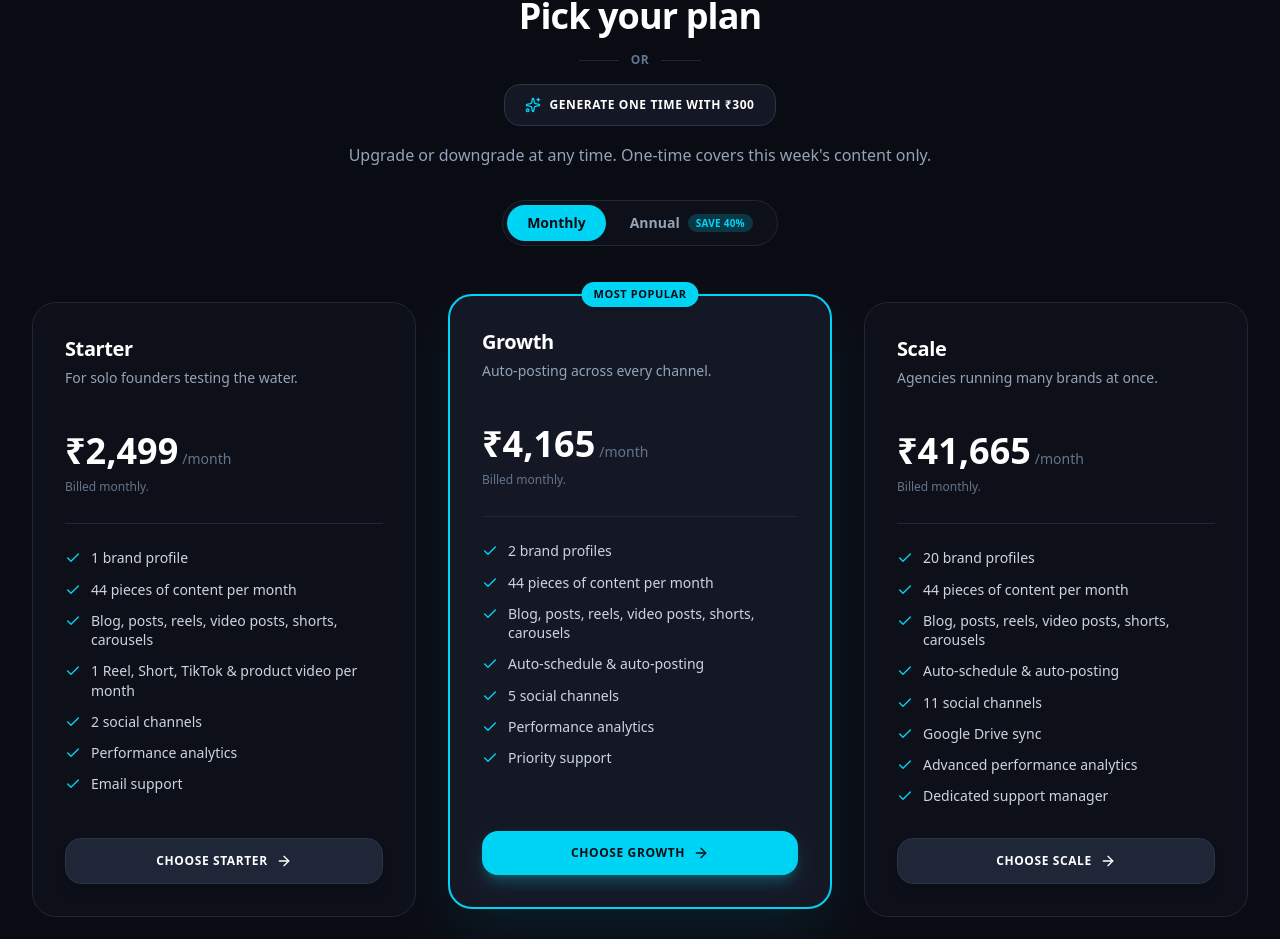
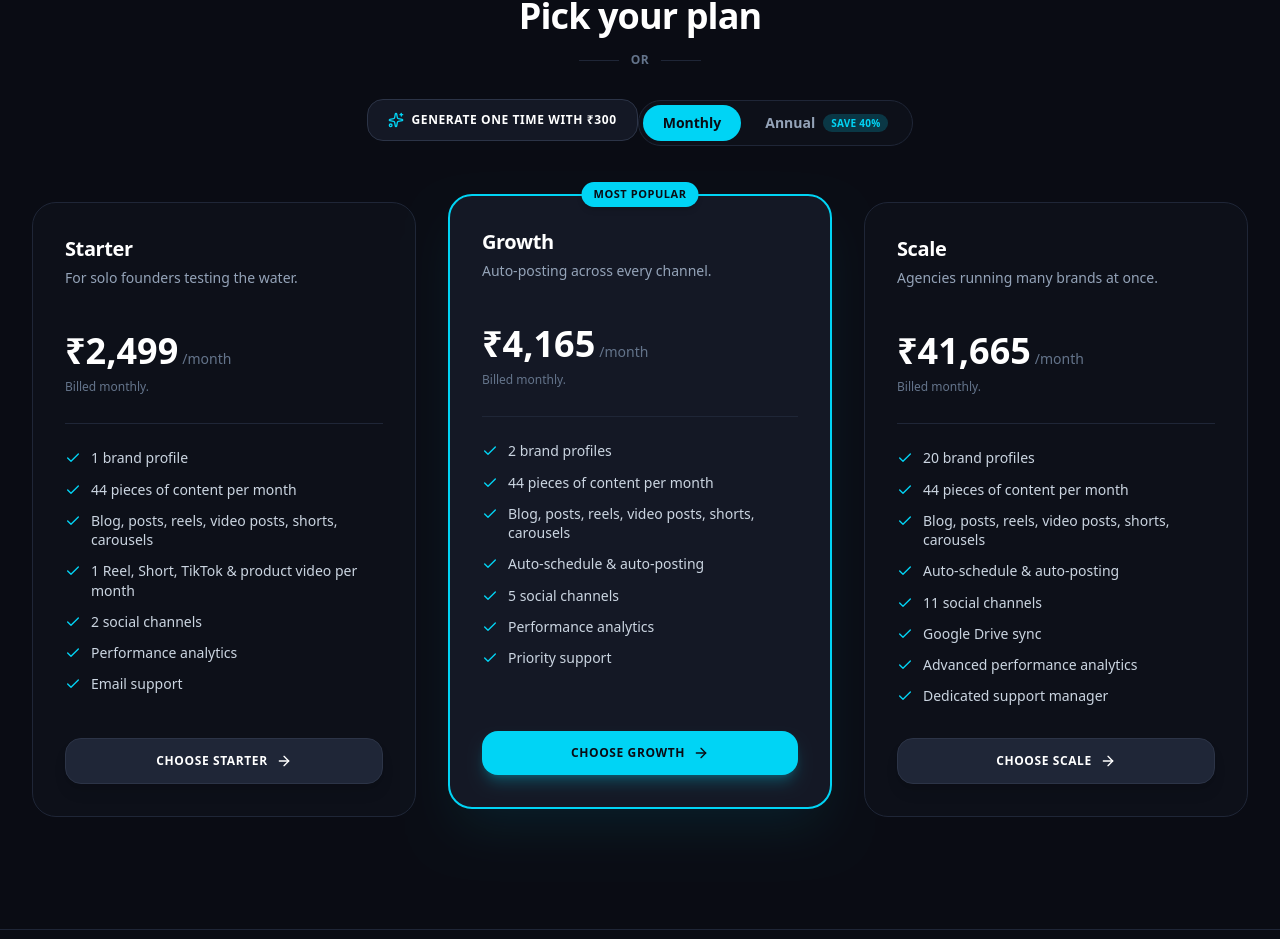
Before and after one commit to Shashank-AIML-11/loviza-landing, a React (Vite) app: page / in a window 1280 px wide. Shown: the part 9467-10406 px from the top of the page. Built offline with nearby package versions, Linux system fonts and the light colour scheme; no server answers.

Commit message:
remove line

```diff
--- a/src/components/landing/PricingSection.tsx
+++ b/src/components/landing/PricingSection.tsx
@@ -68,9 +68,6 @@ export const PricingSection: React.FC = () => {
             <Sparkles className="w-4 h-4 text-primary" />
             <span>Generate One Time with {formatINR(300)}</span>
           </a>
-          <p className="mt-4 text-zinc-400 text-sm sm:text-base leading-relaxed">
-            Upgrade or downgrade at any time. One-time covers this week's content only.
-          </p>
           <div
             role="radiogroup"
             aria-label="Billing period"
```
